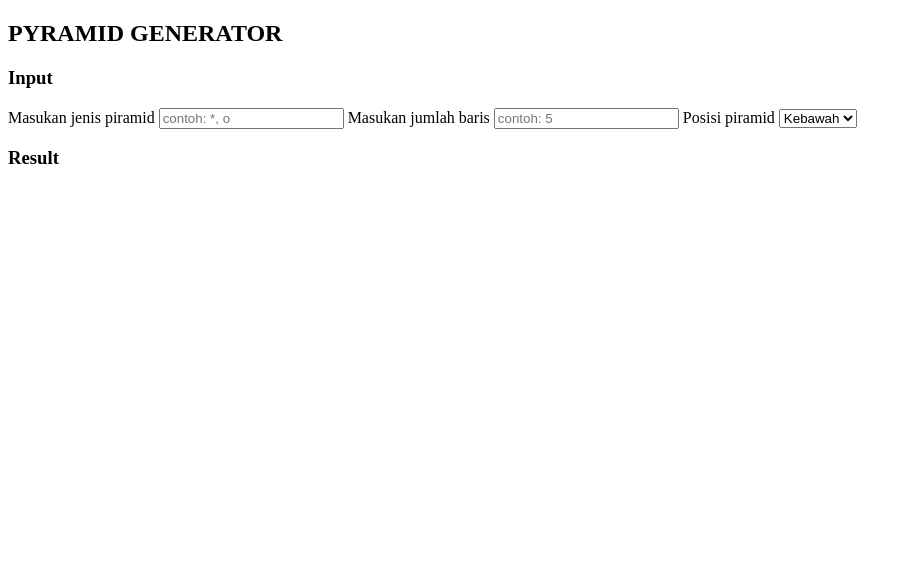
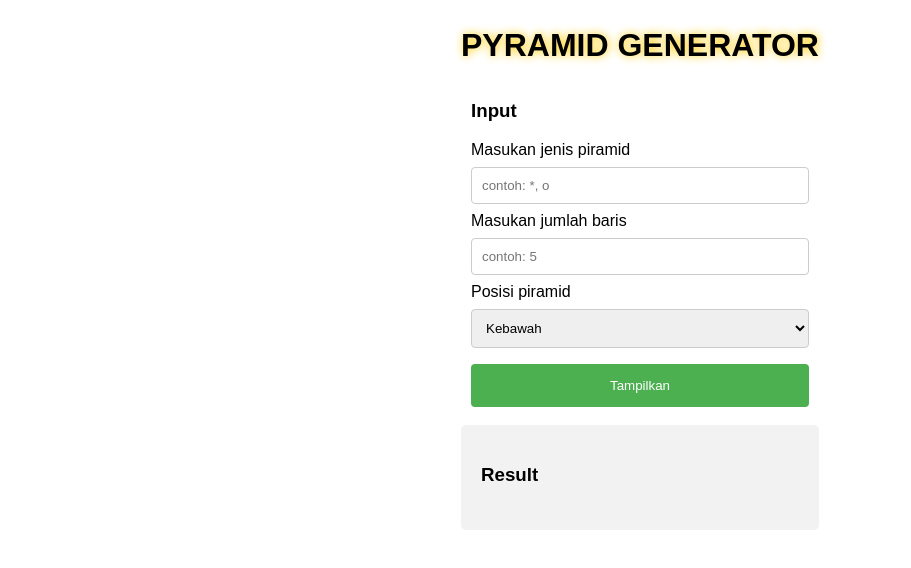
Before and after one commit to pramudiairgi/project-javaScript, a plain HTML site: page arrayProject/pyramidGenerator/index.html in a window 1280 px wide. Shown: the whole page, without its empty margins (0-911 px from the left). Drawn offline with Linux system fonts and the light colour scheme.

Commit message:
memberikan style dan menampilkan pyramid di browser

```diff
--- /dev/null
+++ b/arrayProject/pyramidGenerator/app.js
@@ -0,0 +1,24 @@
+function pyramid(char, rowCount, isInverted) {
+    let rows = []
+    for (let i = 1; i <= rowCount; i++) {
+        let rowContent = " ".repeat(rowCount - i) + char.repeat(2 * i - 1)
+        rows.push(rowContent)
+    }
+    if (isInverted) {
+        rows.reverse()
+    }
+    return "\n" + rows.join("\n") + "\n"
+}
+
+function showPyramid() {
+    let jenis = document.getElementById("pyramidType").value
+    let jumlah = Number(document.getElementById("rowCount").value)
+    let posisi = document.getElementById("inverted").value === "true"
+
+    const getInput = pyramid(jenis, jumlah, posisi)
+
+    const result = getInput
+
+    document.getElementById("displayResult").innerHTML = result
+
+}
--- a/arrayProject/pyramidGenerator/index.html
+++ b/arrayProject/pyramidGenerator/index.html
@@ -7,9 +7,8 @@
     <link rel="stylesheet" href="style.css">
 </head>
 <body>
+    <h2>PYRAMID GENERATOR</h3>
     <div class="container">
-        <h2>PYRAMID GENERATOR</h3>
-        <div class="content">
             <h3>Input</h3>
             <label for="pyramidType">Masukan jenis piramid</label>
             <input type="text" id="pyramidType" placeholder="contoh: *, o">
@@ -20,11 +19,13 @@
                 <option value="true">Kebawah</option>
                 <option value="false">Keatas</option>
             </select>
+            <button onclick="showPyramid()">Tampilkan</button>
         </div>
         <div class="content">
             <h3>Result</h3>
+            <pre id="displayResult"></pre>
         </div>
     </div>
-    <script src="index.js"></script>
+    <script src="app.js"></script>
 </body>
 </html>
--- a/arrayProject/pyramidGenerator/index.js
+++ /dev/null
@@ -1,13 +0,0 @@
-function pyramid(char, rowCount, isInverted){
-    let rows = []
-    for (let i = 1 ; i <= rowCount; i++){
-        let rowContent = " ".repeat(rowCount - i) + char.repeat(2 * i -1)
-        rows.push(rowContent)
-    }
-    if (isInverted){
-        rows.reverse()
-    }
-    return "\n" + rows.join("\n") + "\n"
-}
-
-console.log(pyramid("o", 5, false))
--- a/arrayProject/pyramidGenerator/style.css
+++ b/arrayProject/pyramidGenerator/style.css
@@ -0,0 +1,51 @@
+body {
+  font-family: Arial, Helvetica, sans-serif;
+  display: grid;
+  justify-content: center;
+  align-items: center;
+  margin: 0;
+}
+.container {
+  margin: 10px;
+  display: grid;
+}
+h2 {
+  color: black;
+  font-size: 2em;
+  text-shadow: #ffcc00 1px 0 10px;
+  text-align: center;
+  margin-bottom: 8px;
+}
+.content {
+  background-color: #f2f2f2;
+  border-radius: 5px;
+  padding: 20px;
+}
+label {
+  display: block;
+}
+input,
+select {
+  width: 100%;
+  padding: 10px;
+  margin: 8px 0;
+  display: inline-block;
+  border: 1px solid #ccc;
+  border-radius: 4px;
+  box-sizing: border-box;
+}
+button {
+  width: 100%;
+  background-color: #4caf50;
+  color: white;
+  padding: 14px;
+  margin: 8px 0;
+  border: none;
+  border-radius: 4px;
+  cursor: pointer;
+}
+pre {
+  font-size: 24px;
+  text-align: center;
+  white-space-collapse: preserve-breaks;
+}
```
